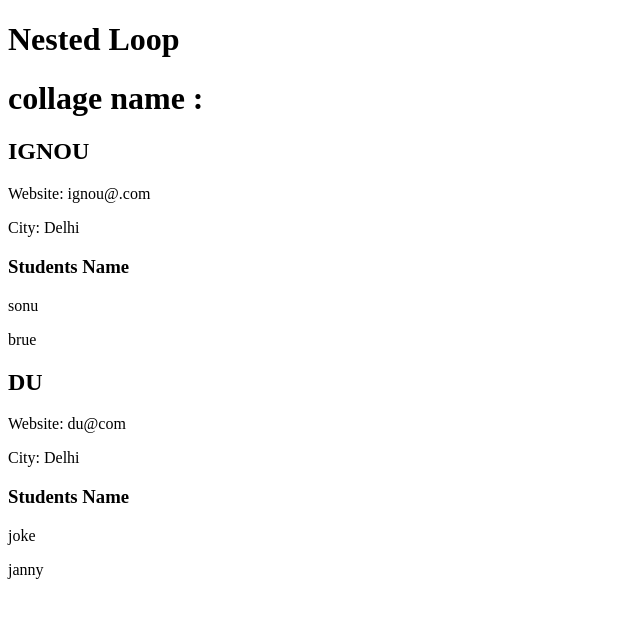
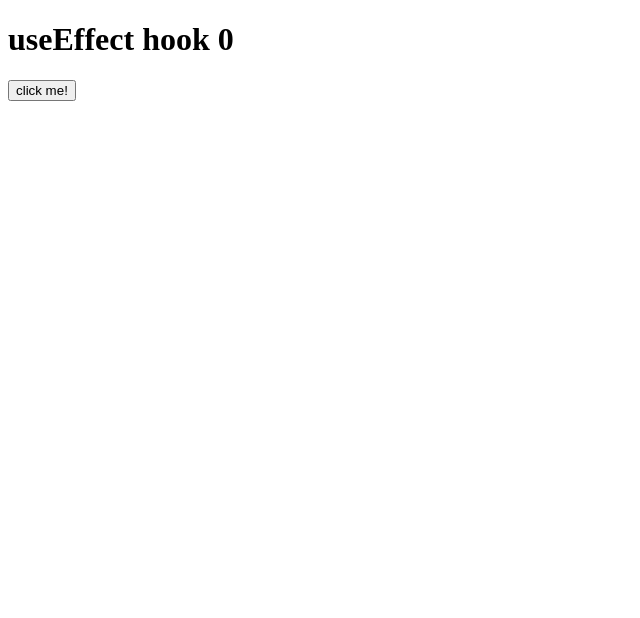
Before and after one commit to Sonukumar201995/React-practice-03, a React (Vite) app: page / in a window 1280 px wide. Shown: the top 618 px of the page, without its empty margins (0-640 px from the left). Built offline with nearby package versions, Linux system fonts and the light colour scheme.

Commit message:
useEffect hook in react

```diff
--- a/src/App.jsx
+++ b/src/App.jsx
@@ -1,45 +1,17 @@
+import { useEffect, useState } from "react";
 
-function App() {
-  const collageData = [
-    {
-      collage: "IGNOU",
-      website: "ignou@.com",
-      city: "Delhi",
-      student: [
-        { name: "sonu" },
-        { name: "brue" }
-      ]
-    },
-    {
-      collage: "DU",
-      website: "du@com",
-      city: "Delhi",
-      student: [
-        { name: "joke" },
-        { name: "janny" }
-      ]
-    }
-  ];
+function App()
+{
 
-  return (
+  const[count,setCount]=useState(0);
+  useEffect(()=>{
+    console.log("hello world")
+  },[])
+  return(
     <>
-      <h1>Nested Loop</h1>
-       <h1>collage name :</h1>
-      {collageData.map((value, index) => (
-        <div key={index}>
-          <h2>{value.collage}</h2>
-          <p>Website: {value.website}</p>
-          <p>City: {value.city}</p>
-
-          <h3>Students Name</h3>
-
-          {value.student.map((student, i) => (
-            <p key={i}>{student.name}</p>
-          ))}
-        </div>
-      ))}
+    <h1>useEffect hook {count}</h1>
+    <button onClick={()=>setCount(count+1)}>click me!</button>
     </>
-  );
+  )
 }
-
 export default App;
```
